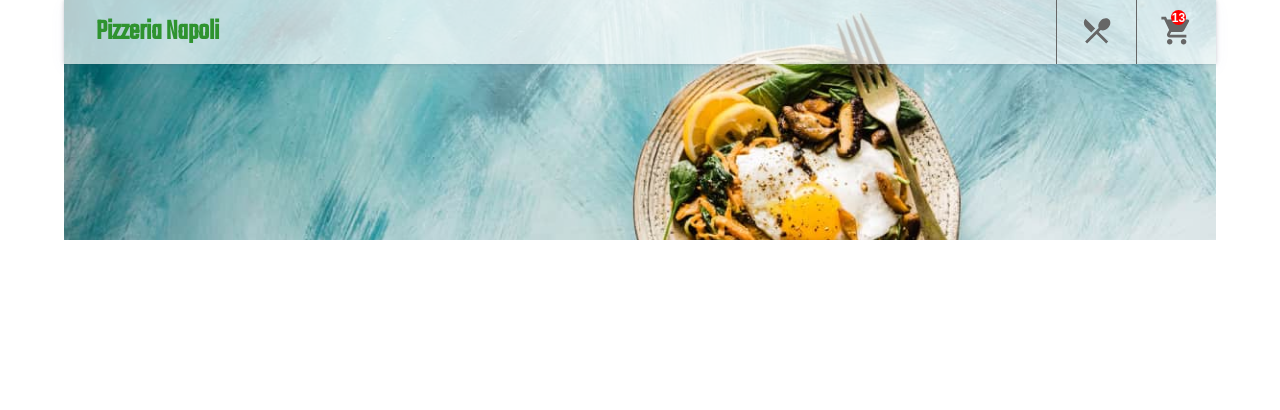
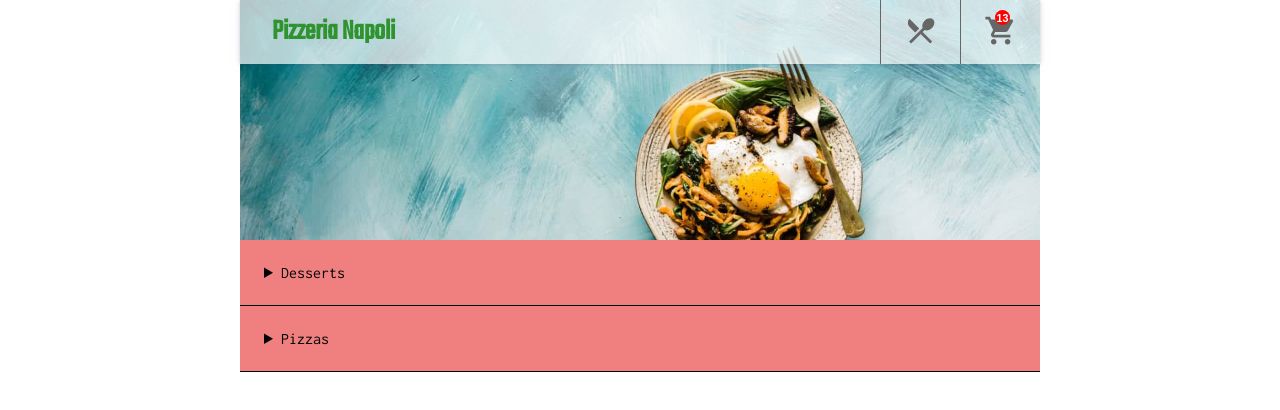
Before and after one commit to shmula1308/food-ordering-web-app-with-React.js, a React (Create React App) app: page / in a window 1280 px wide. Shown: the top 410 px of the page. Built offline with nearby package versions, Linux system fonts and the light colour scheme.

Commit message:
added menu reusable menu sections

```diff
--- a/src/App.js
+++ b/src/App.js
@@ -1,33 +1,14 @@
-import { useEffect, useState } from "react";
 import Header from "./components/Header/Header";
+import Navigation from "./components/Header/Navigation";
+import Menu from "./components/Menu/Menu";
 import classes from "./App.module.css";
-import { MdShoppingCart } from "react-icons/md";
-import { MdRestaurantMenu } from "react-icons/md";
 
 function App(props) {
-  const [opaque, setOpaque] = useState(false);
-
-  useEffect(() => {
-    window.addEventListener("scroll", () => {
-      setOpaque(window.pageYOffset > 200);
-    });
-  }, []);
-
   return (
     <div className={classes.app}>
-      <nav className={`${classes.nav} ${opaque ? classes.opaque : ""}`}>
-        <h1>Pizzeria Napoli</h1>
-        <div className={classes.actions}>
-          <button className={classes.button}>
-            <MdRestaurantMenu className={classes.icon} />
-          </button>
-          <button className={classes.button}>
-            <span className={`${classes.badge} ${classes.bounceIn}`}>13</span>
-            <MdShoppingCart className={classes.icon} />
-          </button>
-        </div>
-      </nav>
+      <Navigation />
       <Header />
+      <Menu />
     </div>
   );
 }
--- a/src/App.module.css
+++ b/src/App.module.css
@@ -1,93 +1,5 @@
 .app {
-  max-width: 100em;
+  max-width: 50em;
   width: 90%;
   margin: 0 auto;
-  overflow: hodden;
 }
-
-.nav {
-  position: fixed;
-  top: 0;
-  height: 4em;
-  padding-left: 2em;
-  width: 100em;
-  max-width: 90%;
-  display: flex;
-  justify-content: space-between;
-  align-items: center;
-  background-color: rgba(255, 255, 255, 0.7);
-  transition: background-color 0.3s ease-in;
-  box-shadow: rgba(67, 71, 85, 0.27) 0px 0px 0.25em, rgba(90, 125, 188, 0.05) 0px 0.25em 1em;
-}
-
-.opaque {
-  background-color: rgba(255, 255, 255, 1);
-}
-.nav h1 {
-  font-family: "Teko", sans-serif;
-  font-size: 1.8rem;
-  color: #2f932f;
-}
-
-.actions {
-  height: 100%;
-}
-
-.button {
-  position: relative;
-  border: none;
-  width: 6em;
-  height: 100%;
-  background-color: transparent;
-  cursor: pointer;
-  border-left: 1px solid #666666;
-  transition: 0.3s ease-in-out;
-}
-
-.badge {
-  display: flex;
-  justify-content: center;
-  align-items: center;
-  position: absolute;
-  top: 10px;
-  left: 43%;
-  width: 15px;
-  height: 15px;
-  background-color: red;
-  border-radius: 150%;
-  color: white;
-  font-size: 0.9em;
-  font-weight: 800;
-}
-
-.button:hover,
-.button:active {
-  background-color: rgba(250, 250, 250, 0.3);
-}
-
-.icon {
-  width: 2.5em;
-  height: 2.5em;
-  color: #666666;
-}
-
-.bounceIn {
-  animation: bounceIn 0.5s;
-}
-
-@keyframes bounceIn {
-  0% {
-    opacity: 0;
-    transform: scale(0.3);
-  }
-  50% {
-    opacity: 1;
-    transform: scale(1.2);
-  }
-  70% {
-    transform: scale(0.9);
-  }
-  100% {
-    transform: scale(1);
-  }
-}
--- /dev/null
+++ b/src/components/Header/Navigation.js
@@ -0,0 +1,32 @@
+import React from "react";
+import classes from "./Navigation.module.css";
+import { MdShoppingCart } from "react-icons/md";
+import { MdRestaurantMenu } from "react-icons/md";
+import { useEffect, useState } from "react";
+
+const Navigation = (props) => {
+  const [opaque, setOpaque] = useState(false);
+
+  useEffect(() => {
+    window.addEventListener("scroll", () => {
+      setOpaque(window.pageYOffset > 200);
+    });
+  }, []);
+
+  return (
+    <nav className={`${classes.nav} ${opaque ? classes.opaque : ""}`}>
+      <h1>Pizzeria Napoli</h1>
+      <div className={classes.actions}>
+        <button className={classes.button}>
+          <MdRestaurantMenu className={classes.icon} />
+        </button>
+        <button className={classes.button}>
+          <span className={`${classes.badge} ${classes.bounceIn}`}>13</span>
+          <MdShoppingCart className={classes.icon} />
+        </button>
+      </div>
+    </nav>
+  );
+};
+
+export default Navigation;
--- /dev/null
+++ b/src/components/Header/Navigation.module.css
@@ -0,0 +1,87 @@
+.nav {
+  position: fixed;
+  top: 0;
+  height: 4em;
+  padding-left: 2em;
+  width: 50em;
+  max-width: 90%;
+  display: flex;
+  justify-content: space-between;
+  align-items: center;
+  background-color: rgba(255, 255, 255, 0.7);
+  transition: background-color 0.3s ease-in;
+  box-shadow: rgba(67, 71, 85, 0.27) 0px 0px 0.25em, rgba(90, 125, 188, 0.05) 0px 0.25em 1em;
+}
+
+.opaque {
+  background-color: rgba(255, 255, 255, 1);
+}
+
+.nav h1 {
+  font-family: "Teko", sans-serif;
+  font-size: 1.8rem;
+  color: #2f932f;
+}
+
+.actions {
+  height: 100%;
+}
+
+.button {
+  position: relative;
+  border: none;
+  width: 6em;
+  height: 100%;
+  background-color: transparent;
+  cursor: pointer;
+  border-left: 1px solid #666666;
+  transition: 0.3s ease-in-out;
+}
+
+.badge {
+  display: flex;
+  justify-content: center;
+  align-items: center;
+  position: absolute;
+  top: 10px;
+  left: 43%;
+  width: 15px;
+  height: 15px;
+  background-color: red;
+  border-radius: 150%;
+  color: white;
+  font-size: 0.8em;
+  font-weight: 800;
+}
+
+.button:hover,
+.button:active {
+  background-color: rgba(250, 250, 250, 0.3);
+}
+
+.icon {
+  width: 2.5em;
+  height: 2.5em;
+  color: #666666;
+}
+
+.bounceIn {
+  animation: bounceIn 0.5s;
+}
+
+@keyframes bounceIn {
+  0% {
+    opacity: 0;
+    transform: scale(0.3);
+  }
+  50% {
+    opacity: 1;
+    transform: scale(1.2);
+  }
+  70% {
+    transform: scale(0.9);
+  }
+  100% {
+    transform: scale(1);
+  }
+}
--- /dev/null
+++ b/src/components/Menu/Menu.js
@@ -0,0 +1,29 @@
+import React from "react";
+import imageAsset1 from "../../assets/Cherry-Cheesecake-with-Berry-Sauce.png";
+import imageAsset2 from "../../assets/Chocolate-cupcakes.jpeg";
+import MenuCategory from "./MenuCategory";
+import classes from "./Menu.module.css";
+
+const DUMMY_DATA = [
+  {
+    id: "s1",
+    label: "Desserts",
+    image: imageAsset1,
+  },
+  {
+    id: "s2",
+    label: "Pizzas",
+    image: imageAsset2,
+  },
+];
+const Menu = (props) => {
+  return (
+    <div className={classes.menu}>
+      {DUMMY_DATA.map((section) => (
+        <MenuCategory key={section.id} image={section.image} label={section.label} />
+      ))}
+    </div>
+  );
+};
+
+export default Menu;
--- /dev/null
+++ b/src/components/Menu/MenuCategory.js
@@ -0,0 +1,25 @@
+import React from "react";
+import classes from "./MenuCategory.module.css";
+
+const MenuCategory = (props) => {
+  return (
+    <div className={classes.category}>
+      <details>
+        <summary className={classes.label}>{props.label}</summary>
+        <div className={`${classes["main-image"]}`}>
+          <img src={props.image} alt='Cherry-Cheesecake-with-Berry-Sauce' />
+        </div>
+        <ul>
+          <li>
+            <div className={classes.thumbnail}></div>
+          </li>
+          <li></li>
+          <li></li>
+          <li></li>
+        </ul>
+      </details>
+    </div>
+  );
+};
+
+export default MenuCategory;
--- /dev/null
+++ b/src/components/Menu/MenuCategory.module.css
@@ -0,0 +1,9 @@
+img {
+  max-width: 100%;
+}
+
+.label {
+  background-color: lightcoral;
+  padding: 1.5em;
+  border-bottom: 1px solid black;
+}
```
Also changed, not shown: src/assets/Cherry-Cheesecake-with-Berry-Sauce.png (added), src/assets/Chocolate-cupcakes.jpeg (added), src/components/Menu/Menu.module.css (added).
